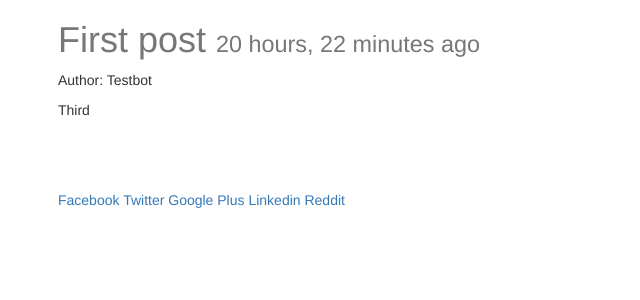
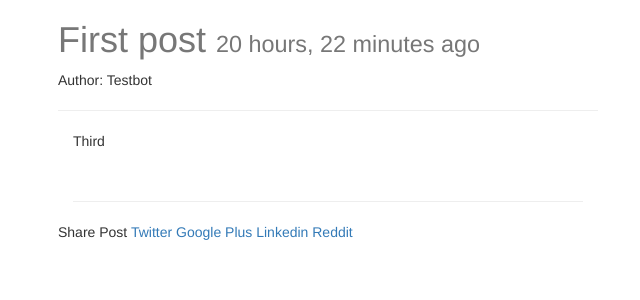
Before and after one commit to saurabhs92/django-blog, a Django app: a page that uses blog/templates/blog/base.html in a window 1280 px wide. Shown: the top 300 px of the page, without its empty margins (312-952 px from the left). Run offline with Django 3.2, Linux system fonts and the light colour scheme; data comes from the database, SQL or seed files in the repository; some libraries are stand-ins or nearby versions.

Commit message:
Added facebook comments, like and share buttons for posts

```diff
--- a/blog/templates/blog/base.html
+++ b/blog/templates/blog/base.html
@@ -18,6 +18,17 @@
 </head>
 
 <body>
+
+<div id="fb-root"></div>
+<script>(function(d, s, id) {
+  var js, fjs = d.getElementsByTagName(s)[0];
+  if (d.getElementById(id)) return;
+  js = d.createElement(s); js.id = id;
+  js.src = "//connect.facebook.net/en_GB/sdk.js#xfbml=1&version=v2.7";
+  fjs.parentNode.insertBefore(js, fjs);
+}(document, 'script', 'facebook-jssdk'));</script>
+
+
   {% include "blog/messages_display.html" %}
   <div class="container">
     {% block content %}
--- a/blog/templates/blog/post_detail.html
+++ b/blog/templates/blog/post_detail.html
@@ -13,16 +13,22 @@
   {% endif %}
   <h1>{{title}} <small>{{ instance.created_date|timesince }} ago</small> </h1>
   <p>Author: {{ instance.author }}</p>
+  <p>
+    <div class="fb-like" data-href="{{ request.build_absolute_uri }}" data-layout="button_count" data-action="like" data-size="small" data-show-faces="false" data-share="true"></div>
+  </p>
+  <hr>
+  <div class='col-sm-12'>
+  {{ instance.body|linebreaks }}<br>
+  <hr>
 
-  {{ instance.body|linebreaks }}<br>
+  <p>
+    <div class="fb-comments" data-href="{{ request.build_absolute_uri }}" data-numposts="5"></div>
+  </p>
+  </div>
   <br>
   {{ instance.content|urlify }}<br>
 
-
-  <a href="https://www.facebook.com/sharer/sharer.php?u={{ request.build_absolute_uri }}">
-    Facebook
-  </a>
-
+  <p>Share Post
   <a href="https://twitter.com/home?status={{ instance.content|urlify }}%20{{ request.build_absolute_uri }}">
     Twitter
   </a>
@@ -38,6 +44,7 @@
   <a href="http://www.reddit.com/submit?url={{ request.build_absolute_uri }}&title={{ instance.title }}">
     Reddit
   </a>
+  </p>
 
 </div>
 {% endblock content %}
```
